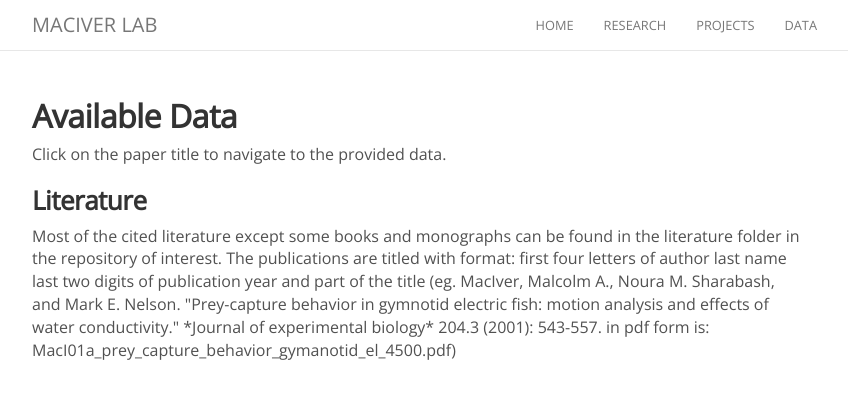
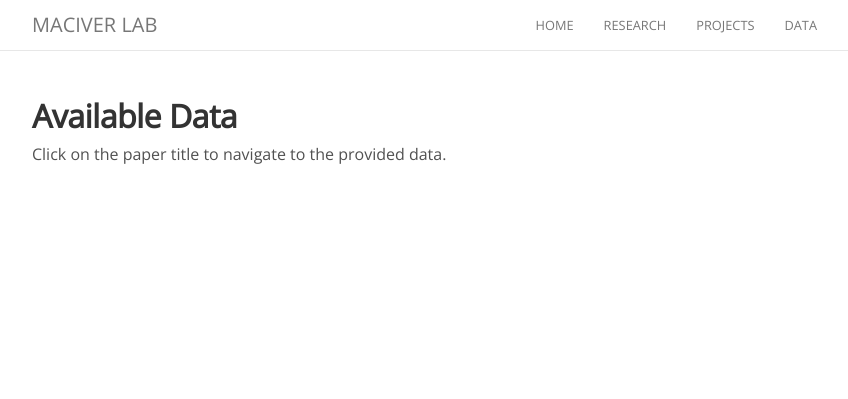
Before and after one commit to maciverlab/maciverlab.github.io, a Jekyll site: the page built from data/index.html, in a window 1280 px wide. Shown: the top 399 px of the page, without its empty margins (223-1071 px from the left). Built offline with Jekyll 4.4.1, drawn with Linux system fonts in a browser that asks for light colours; nearby versions of some CDN libraries; comment, search, counter and statistics services are not loaded.

Commit message:
config: projdata-> data, literature deleted

```diff
--- a/_config.yml
+++ b/_config.yml
@@ -57,7 +57,7 @@ defaults:
   -
     scope:
       path:         ""
-      type:         "projdata"
+      type:         "data"
     values:
       layout:       "post"
 
--- a/data/index.html
+++ b/data/index.html
@@ -19,9 +19,3 @@ layout: page
     {% endif %}
     {% endfor %}
 </div>
-
-<h3> Literature </h3>
-
-<p> Most of the cited literature except some books and monographs can be found in the literature folder in the repository of interest. The publications are titled with format: first four letters of author last name last two digits of publication year and part of the title
-(eg. MacIver, Malcolm A., Noura M. Sharabash, and Mark E. Nelson. "Prey-capture behavior in gymnotid electric fish: motion analysis and effects of water conductivity." *Journal of experimental biology* 204.3 (2001): 543-557.
-in pdf form is: MacI01a_prey_capture_behavior_gymanotid_el_4500.pdf)</p>
```
